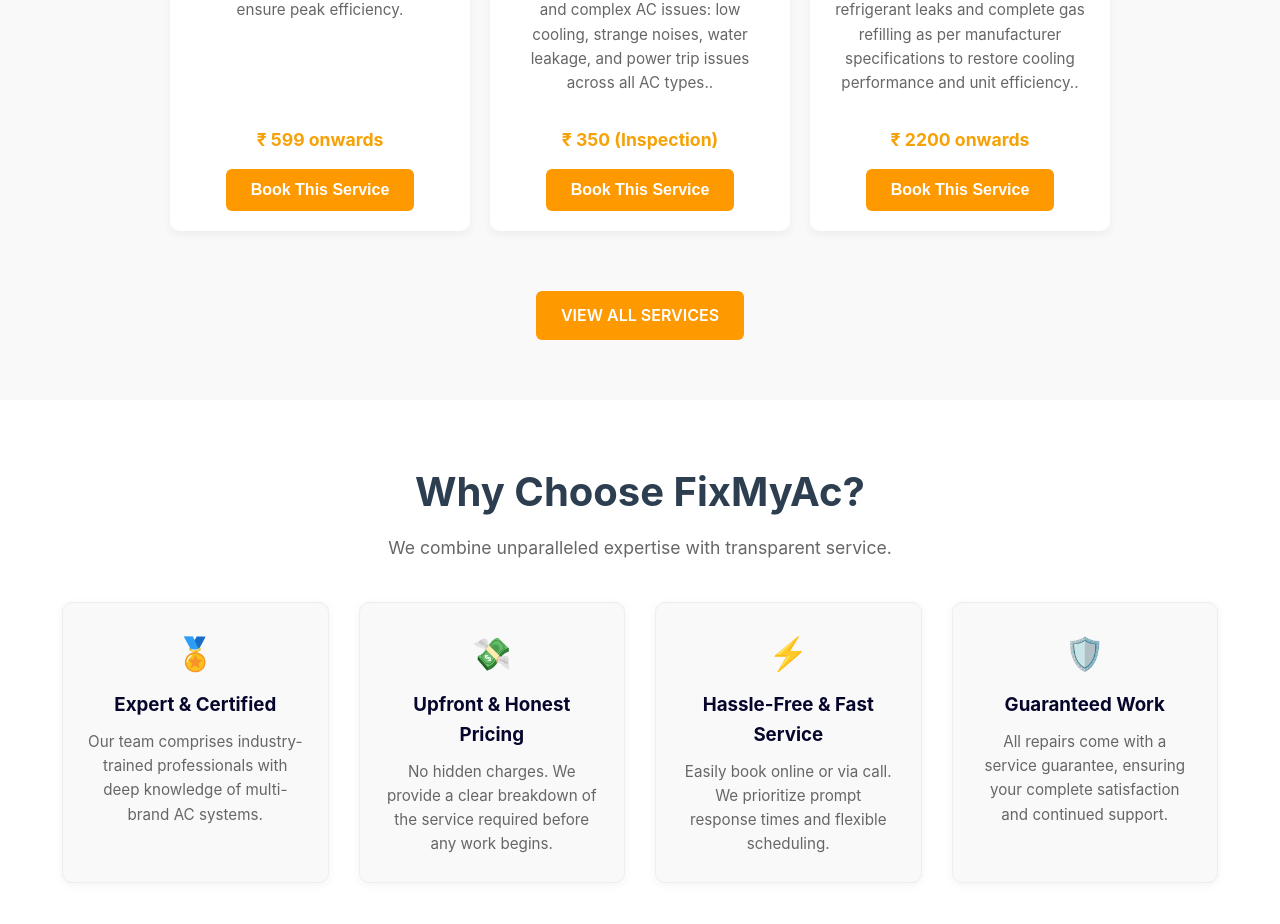
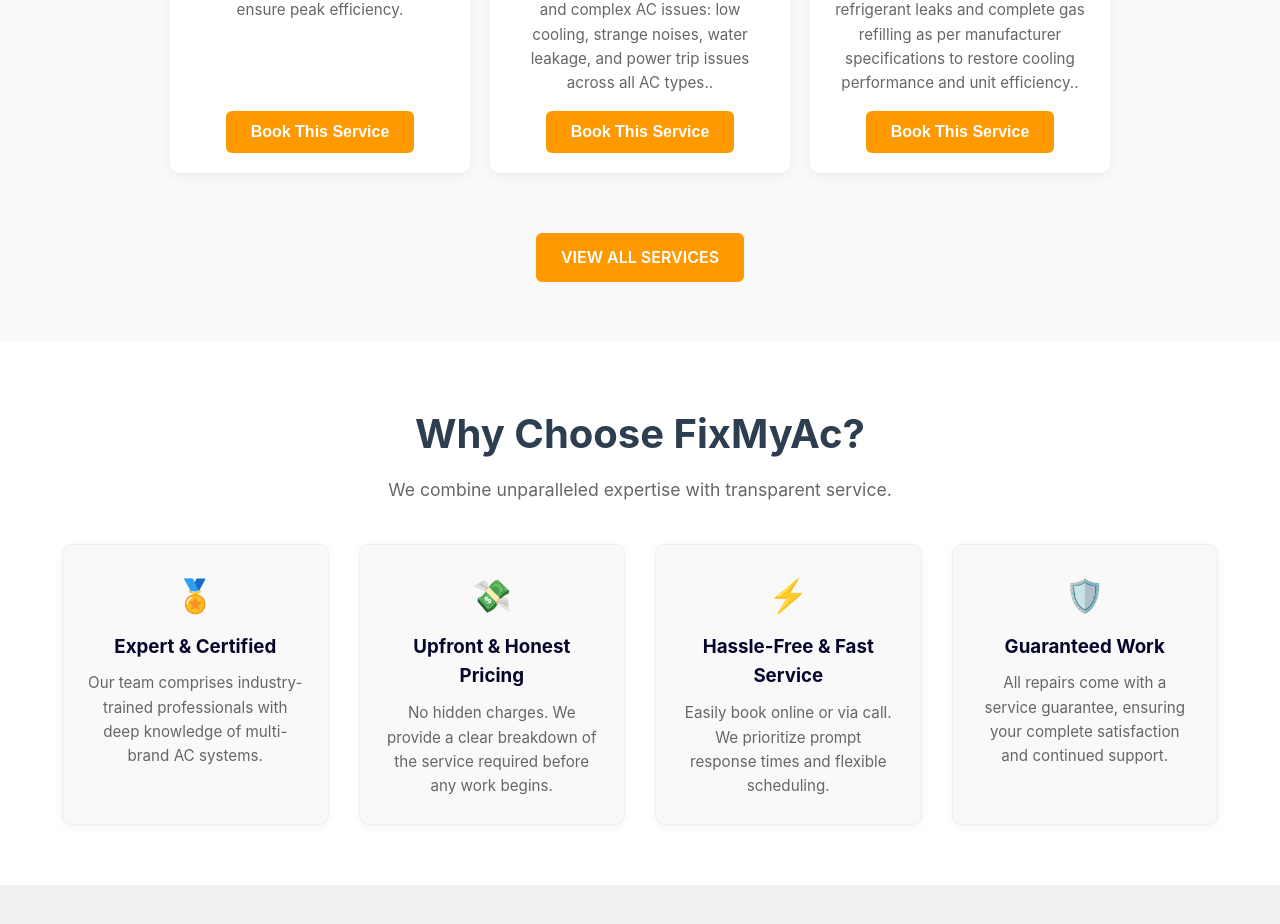
Before and after one commit to radhakrishnan-dev/fixmyac-frontend, a React (Create React App) app: page / in a window 1280 px wide. Shown: the part 1477-2401 px from the top of the page. Built offline with nearby package versions, Linux system fonts and the light colour scheme.

Commit message:
Remove service prices and modernize WhatsApp icon

```diff
--- a/src/pages/Home.tsx
+++ b/src/pages/Home.tsx
@@ -83,7 +83,6 @@
 
                                 <h2 style={{ fontSize: '1.4rem', margin: '10px 0' }}>{service.title}</h2>
                                 <p style={{ fontSize: '0.95rem', color: '#666', minHeight: '50px' }}>{service.description.split('. ')[0]}.</p>
-                                <div className="price-tag" style={{ fontWeight: 'bold', color: 'var(--secondary-color)', margin: '15px 0' }}>{service.priceEstimate}</div>
                                 <a href="#contact-form"><button className="btn-primary service-cta">Book This Service</button></a>
                             </div>
                         ))}
```
